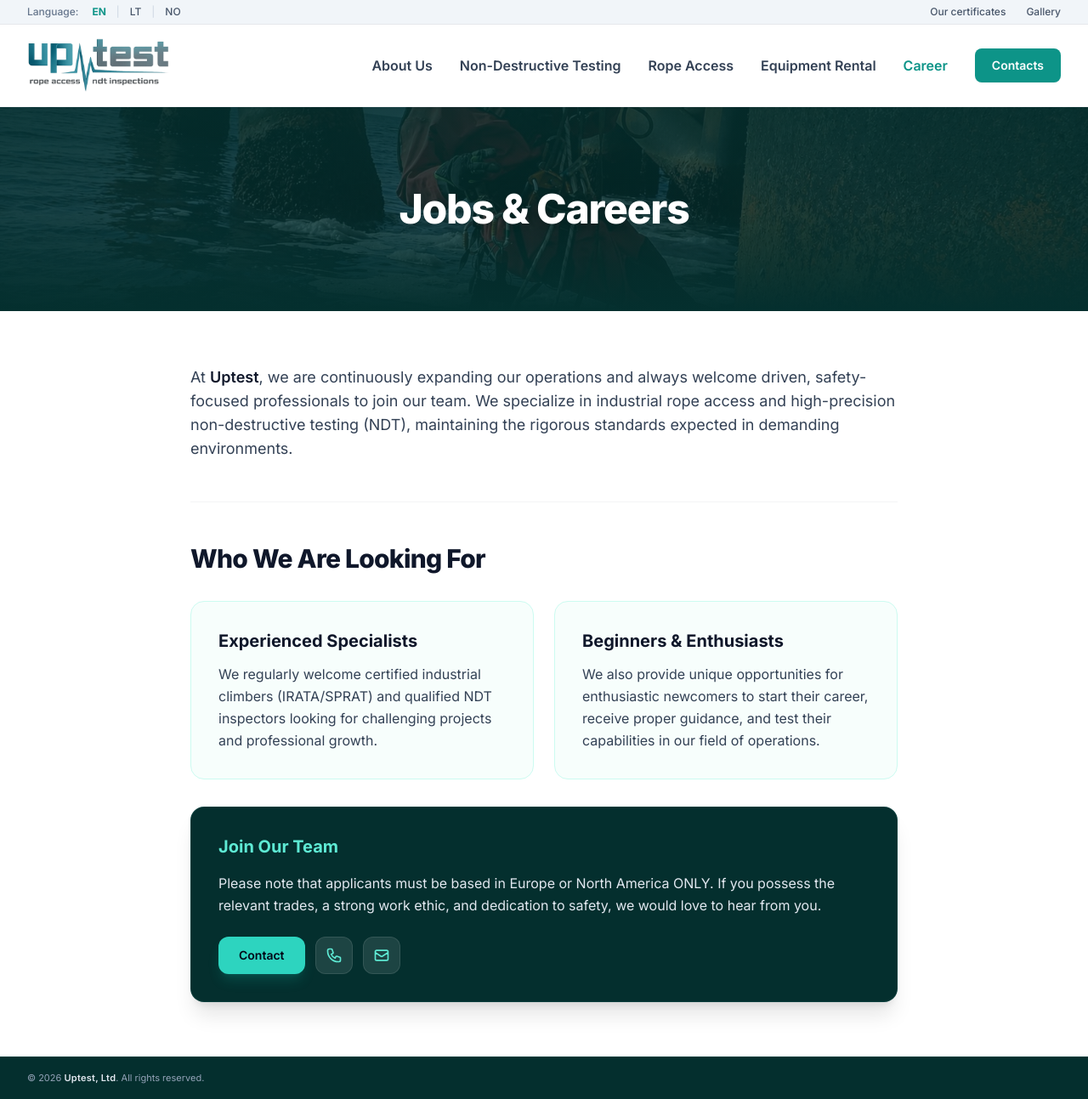
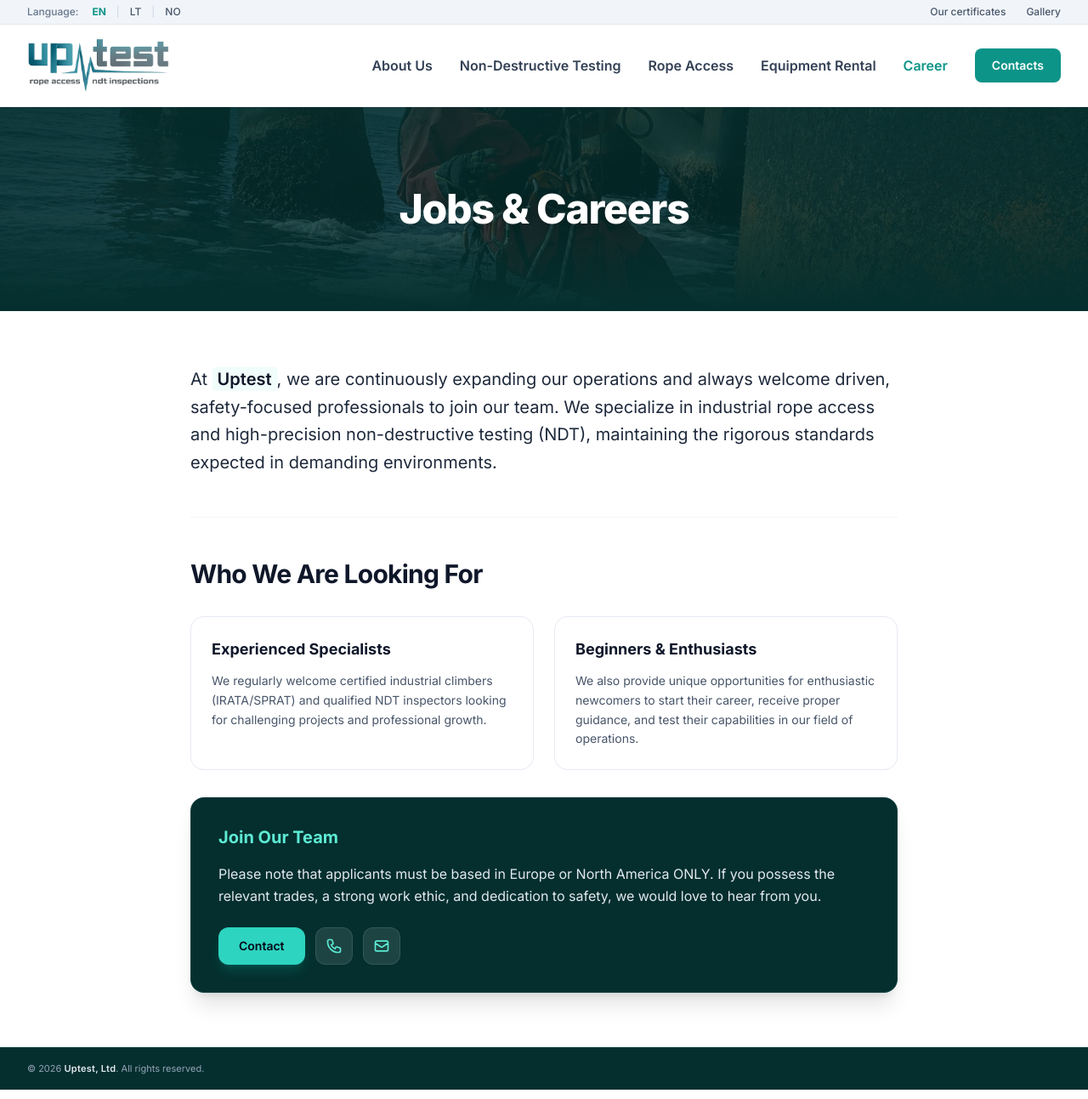
Before and after one commit to mruslys/uptest.no, a Jekyll site: the page built from career/index.html, in a window 1280 px wide. Shown: the whole page at 85% size. Built offline with Jekyll 4.4.1, drawn with Linux system fonts in a browser that asks for light colours; nearby versions of some CDN libraries.

Commit message:
Update index.html

```diff
--- a/career/index.html
+++ b/career/index.html
@@ -8,30 +8,30 @@ header_image: "images/uptest-neardomoji-kontrole-3.jpg"
 
 <!-- Įvadas / Career tekstas -->
 <div class="space-y-4">
-    <p class="text-lg font-normal text-slate-700">
-        At <strong class="text-slate-900 font-semibold">Uptest</strong>, we are continuously expanding our operations and always welcome driven, safety-focused professionals to join our team. We specialize in industrial rope access and high-precision non-destructive testing (NDT), maintaining the rigorous standards expected in demanding environments.
+    <p class="text-xl font-normal text-slate-800 leading-relaxed">
+        At <strong class="text-slate-900 font-semibold bg-brand-50 px-1.5 py-0.5 rounded text-brand-800">Uptest</strong>, we are continuously expanding our operations and always welcome driven, safety-focused professionals to join our team. We specialize in industrial rope access and high-precision non-destructive testing (NDT), maintaining the rigorous standards expected in demanding environments.
     </p>
 </div>
 
-<hr class="border-gray-100 my-8">
+<hr class="border-slate-100 my-8">
 
 <!-- Karjeros galimybės ir reikalavimai -->
 <div class="space-y-8">
-    <h2 class="text-2xl sm:text-3xl font-extrabold text-slate-900 tracking-tight">
+    <h2 class="text-2xl sm:text-3xl font-bold text-slate-900 tracking-tight">
         Who We Are Looking For
     </h2>
 
     <div class="grid grid-cols-1 md:grid-cols-2 gap-6">
-        <div class="bg-brand-50/50 rounded-2xl p-6 sm:p-8 border border-brand-100 space-y-3">
-            <h3 class="text-xl font-bold text-slate-900">Experienced Specialists</h3>
-            <p class="text-base text-slate-700 leading-relaxed">
+        <div class="bg-white rounded-2xl p-6 border border-slate-200/80 hover:border-brand-500 hover:shadow-lg transition-all duration-300 space-y-3 group">
+            <h3 class="text-lg font-bold text-slate-900 group-hover:text-brand-600 transition-colors">Experienced Specialists</h3>
+            <p class="text-sm text-slate-600 leading-relaxed">
                 We regularly welcome certified industrial climbers (IRATA/SPRAT) and qualified NDT inspectors looking for challenging projects and professional growth.
             </p>
         </div>
 
-        <div class="bg-brand-50/50 rounded-2xl p-6 sm:p-8 border border-brand-100 space-y-3">
-            <h3 class="text-xl font-bold text-slate-900">Beginners & Enthusiasts</h3>
-            <p class="text-base text-slate-700 leading-relaxed">
+        <div class="bg-white rounded-2xl p-6 border border-slate-200/80 hover:border-brand-500 hover:shadow-lg transition-all duration-300 space-y-3 group">
+            <h3 class="text-lg font-bold text-slate-900 group-hover:text-brand-600 transition-colors">Beginners & Enthusiasts</h3>
+            <p class="text-sm text-slate-600 leading-relaxed">
                 We also provide unique opportunities for enthusiastic newcomers to start their career, receive proper guidance, and test their capabilities in our field of operations.
             </p>
         </div>
@@ -43,5 +43,4 @@ header_image: "images/uptest-neardomoji-kontrole-3.jpg"
         description="Please note that applicants must be based in Europe or North America ONLY. If you possess the relevant trades, a strong work ethic, and dedication to safety, we would love to hear from you."
         btn_text="Contact"
     %}
-
 </div>
```
